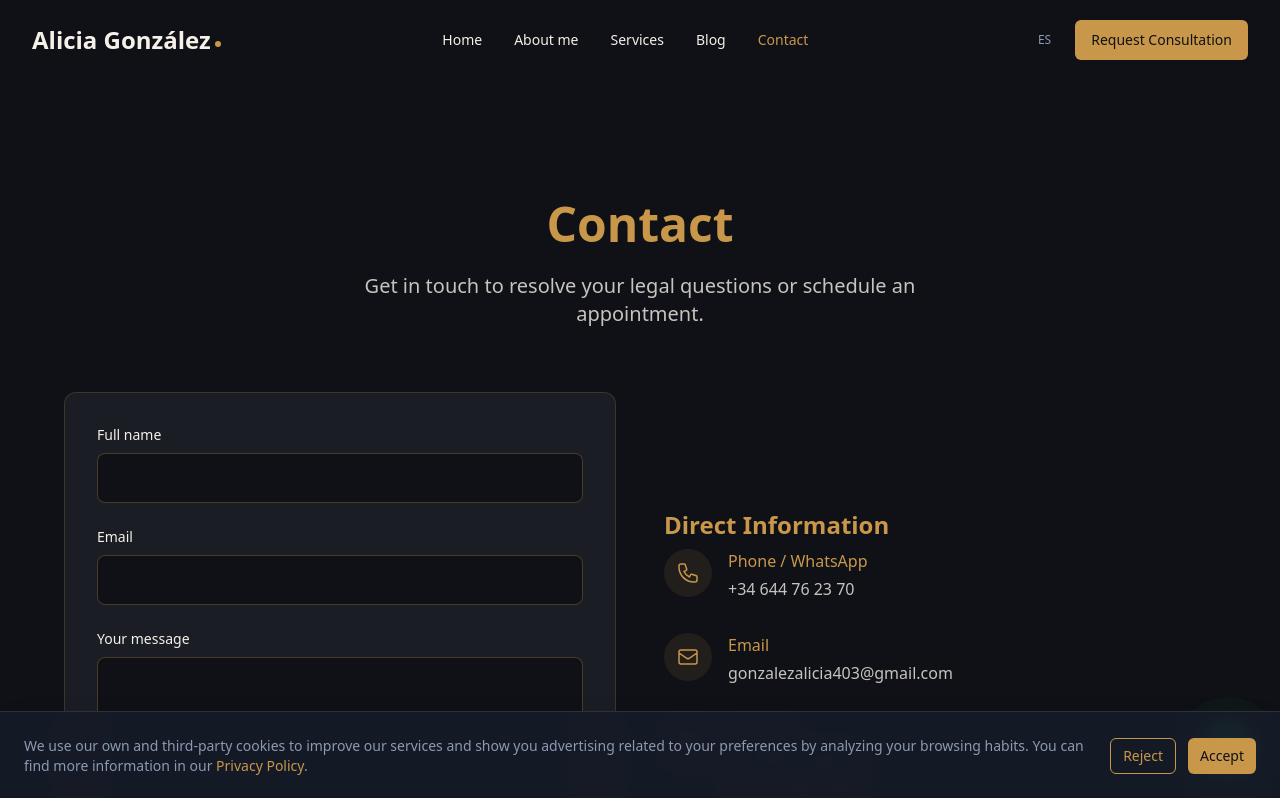
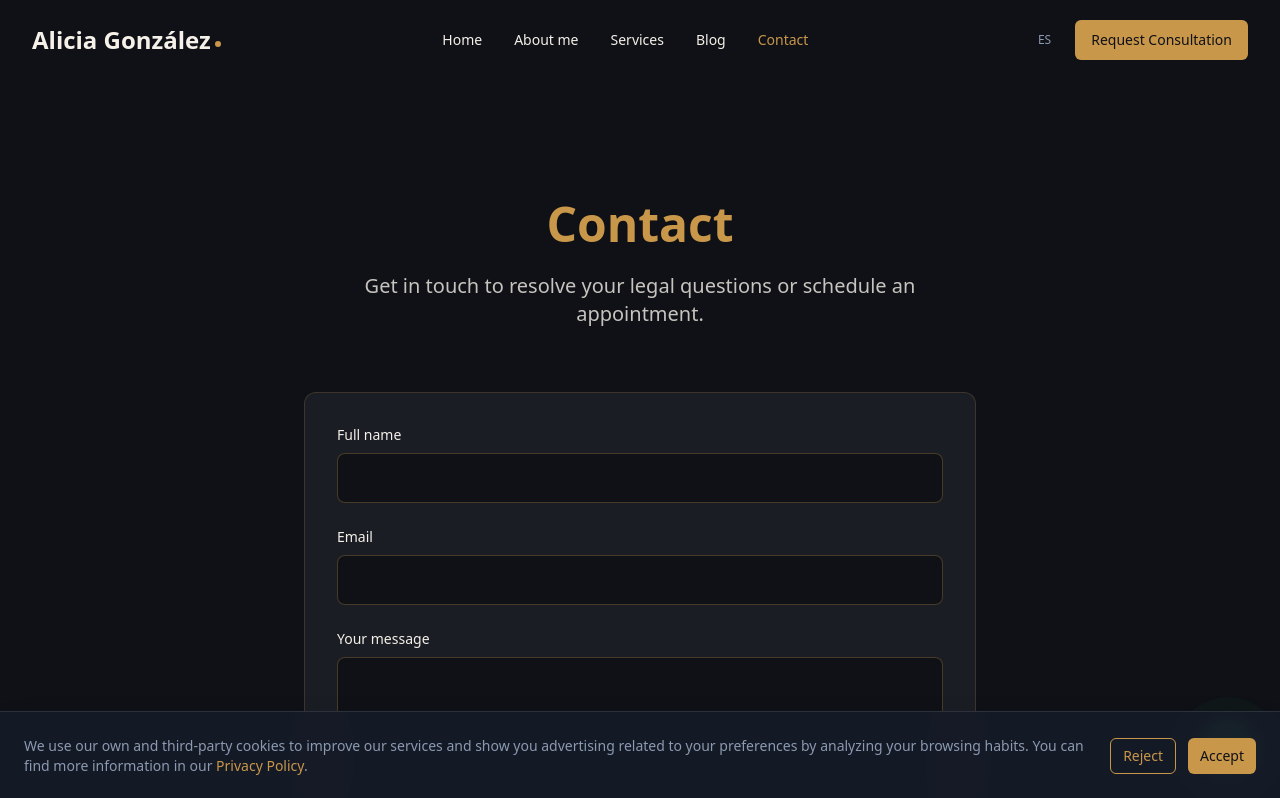
Before and after one commit to PabloVallecillos/alicia-gonzalez-web, a Next.js app: page /en/contacto in a window 1280 px wide. Shown: the top 798 px of the page. Built offline with nearby package versions, Linux system fonts and the light colour scheme.

Commit message:
design: remove redundant direct info block and add maps link

```diff
--- a/src/app/[locale]/contacto/page.tsx
+++ b/src/app/[locale]/contacto/page.tsx
@@ -23,11 +23,11 @@ export default function ContactoPage() {
           </p>
         </motion.div>
 
-        <div className="grid grid-cols-1 lg:grid-cols-2 gap-12">
+        <div className="max-w-2xl mx-auto">
           {/* Form */}
           <motion.div
-            initial={{ opacity: 0, x: -20 }}
-            animate={{ opacity: 1, x: 0 }}
+            initial={{ opacity: 0, y: 20 }}
+            animate={{ opacity: 1, y: 0 }}
             transition={{ duration: 0.6, delay: 0.2 }}
             className="bg-[#1A1D24] p-8 rounded-xl border border-[#C9974A]/20"
           >
@@ -67,51 +67,6 @@ export default function ContactoPage() {
               </button>
             </form>
           </motion.div>
-
-          {/* Direct Info */}
-          <motion.div
-            initial={{ opacity: 0, x: 20 }}
-            animate={{ opacity: 1, x: 0 }}
-            transition={{ duration: 0.6, delay: 0.4 }}
-            className="space-y-8 flex flex-col justify-center"
-          >
-            <h2 className="text-2xl font-semibold text-[#C9974A] mb-2">
-              {t("directInfoTitle")}
-            </h2>
-
-            <div className="flex items-start space-x-4">
-              <div className="w-12 h-12 rounded-full bg-[#C9974A]/10 flex items-center justify-center shrink-0">
-                <svg className="w-6 h-6 text-[#C9974A]" fill="none" stroke="currentColor" viewBox="0 0 24 24"><path strokeLinecap="round" strokeLinejoin="round" strokeWidth={1.5} d="M3 5a2 2 0 012-2h3.28a1 1 0 01.948.684l1.498 4.493a1 1 0 01-.502 1.21l-2.257 1.13a11.042 11.042 0 005.516 5.516l1.13-2.257a1 1 0 011.21-.502l4.493 1.498a1 1 0 01.684.949V19a2 2 0 01-2 2h-1C9.716 21 3 14.284 3 6V5z" /></svg>
-              </div>
-              <div>
-                <h3 className="font-medium text-[#C9974A]">{t("phoneTitle")}</h3>
-                <p className="text-[#F5F0E8]/80 mt-1">+34 644 76 23 70</p>
-              </div>
-            </div>
-
-            <div className="flex items-start space-x-4">
-              <div className="w-12 h-12 rounded-full bg-[#C9974A]/10 flex items-center justify-center shrink-0">
-                <svg className="w-6 h-6 text-[#C9974A]" fill="none" stroke="currentColor" viewBox="0 0 24 24"><path strokeLinecap="round" strokeLinejoin="round" strokeWidth={1.5} d="M3 8l7.89 5.26a2 2 0 002.22 0L21 8M5 19h14a2 2 0 002-2V7a2 2 0 00-2-2H5a2 2 0 00-2 2v10a2 2 0 002 2z" /></svg>
-              </div>
-              <div>
-                <h3 className="font-medium text-[#C9974A]">{t("emailTitle")}</h3>
-                <p className="text-[#F5F0E8]/80 mt-1">gonzalezalicia403@gmail.com</p>
-              </div>
-            </div>
-
-            <div className="flex items-start space-x-4">
-              <div className="w-12 h-12 rounded-full bg-[#C9974A]/10 flex items-center justify-center shrink-0">
-                <svg className="w-6 h-6 text-[#C9974A]" fill="none" stroke="currentColor" viewBox="0 0 24 24"><path strokeLinecap="round" strokeLinejoin="round" strokeWidth={1.5} d="M17.657 16.657L13.414 20.9a1.998 1.998 0 01-2.827 0l-4.244-4.243a8 8 0 1111.314 0z" /><path strokeLinecap="round" strokeLinejoin="round" strokeWidth={1.5} d="M15 11a3 3 0 11-6 0 3 3 0 016 0z" /></svg>
-              </div>
-              <div>
-                <h3 className="font-medium text-[#C9974A]">{t("locationTitle")}</h3>
-                <p className="text-[#F5F0E8]/80 mt-1">Granada, España</p>
-                <a href="https://maps.google.com/?q=Granada,España" target="_blank" rel="noopener noreferrer" className="text-[#C9974A] text-sm hover:underline mt-2 inline-block">
-                  Ver en Google Maps
-                </a>
-              </div>
-            </div>
-          </motion.div>
         </div>
       </div>
     </div>
--- a/src/components/layout/Footer.tsx
+++ b/src/components/layout/Footer.tsx
@@ -61,7 +61,7 @@ export function Footer() {
               </li>
               <li className="flex items-center gap-3 text-[#8B9AB0]">
                 <MapPin size={18} className="text-[#C9974A]" />
-                <span>Granada, España</span>
+                <a href="https://maps.google.com/?q=Granada,España" target="_blank" rel="noopener noreferrer" className="hover:text-[#C9974A] transition-colors">Granada, España</a>
               </li>
               <li className="flex items-center gap-3 text-[#8B9AB0] pt-2">
                 <a href="https://linkedin.com/in/aliciagonzalezgarcia99" target="_blank" rel="noopener noreferrer" className="flex items-center gap-2 hover:text-[#C9974A] transition-colors">
```
